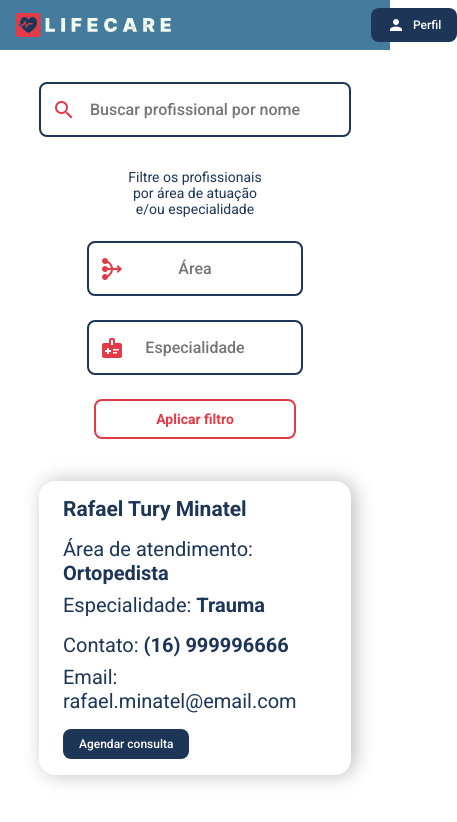
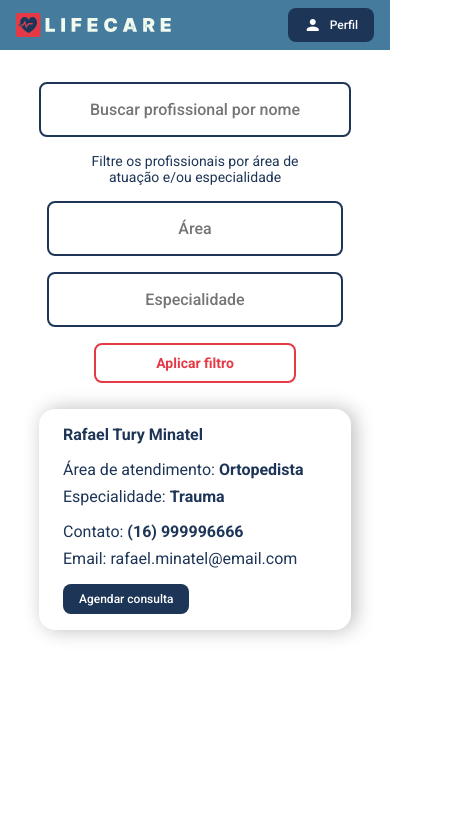
Before and after one commit to rafa-tm/DSW2_trab, a plain HTML site: page profissionaisDisponiveis.html in a window 390 px wide. Shown: the whole page, 457 px wide, since content can reach past the window. Drawn offline with Linux system fonts and the light colour scheme; files that its build step writes are made by us from their sources.

Commit message:
Fix responsi

```diff
--- a/assets/css/profissionais.css
+++ b/assets/css/profissionais.css
@@ -134,37 +134,43 @@
   }
 }
 
+@media screen and (max-width: 1400px) {
+  .card {
+    font-size: 1.4rem;
+  }
+}
+
+@media screen and (max-width: 1000px) {
+  .filtersgeneral {
+    gap: 1.6rem;
+    margin: 3.2rem 4.8rem;
+    flex-direction: column;
+  }
+  .box_general {
+    flex-direction: column;
+    gap: 1.6rem;
+  }
+}
+
 @media screen and (max-width: 650px) {
   .header {
     flex-direction: row;
-    gap: 20rem;
-    width: 100%;
-    justify-content: space-between;
   }
 
-  .box_title{
-    display: flex;
+  .box_title h2,
+  .box_info {
+    font-size: 1.6rem;
+  }
+}
+
+@media screen and (max-width: 480px) {
+  .filtersgeneral {
+    gap: 1.6rem;
+    margin: 1.6rem 0.8rem;
     flex-direction: column;
-    margin-bottom: 1.6rem;
-  }
-  .box_info{
-    font-size: 2rem;
-    display: flex;
-    flex-direction: column;
-    gap: 0.8rem;
   }
 
-  @media screen and (max-width: 1400px){
-    .filtersgeneral{
-      font-size: 1.4rem;
-    }
+  .icon {
+    display: none;
   }
-
-  @media screen and (max-width: 1000px) {
-    .filtersgeneral {
-      grid-template-columns: 1fr 1fr;
-      gap: 2.4rem;
-      margin: 3.2rem 4.8rem;
-      flex-direction: column;
-    }
-  }
+}
```
